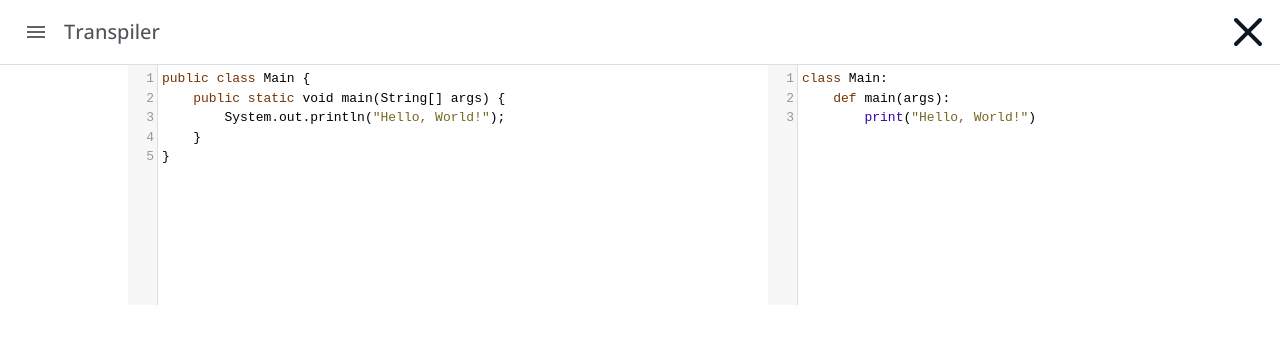
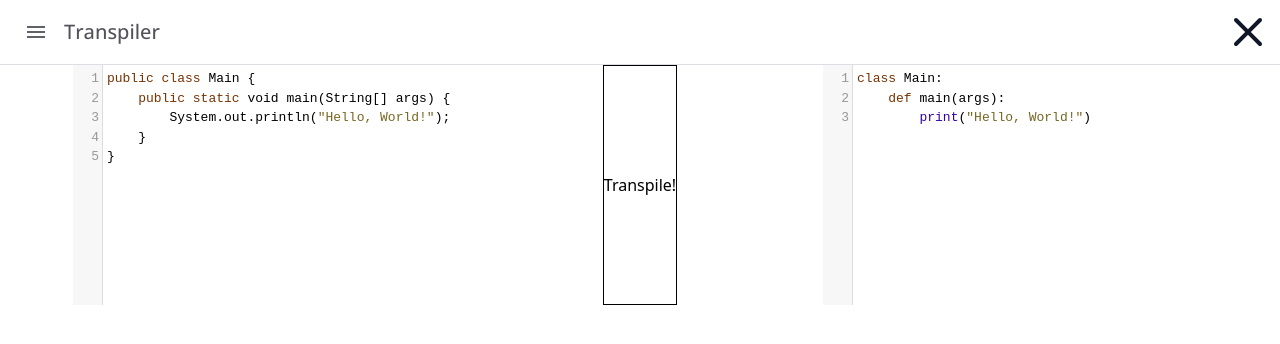
Before and after one commit to 8SIXSect/JavaToPythonTranspilerDemo, a Vue app in the folder jtp-client/: page / in a window 1280 px wide. Shown: the top 344 px of the page. Built offline with nearby package versions, Linux system fonts and the light colour scheme.

Commit message:
Created requirements

```diff
--- a/jtp-client/src/components/TranspilerTextAreas.vue
+++ b/jtp-client/src/components/TranspilerTextAreas.vue
@@ -2,6 +2,8 @@
     <div class="flex justify-around">
         <textarea name="java-editor" id="java-editor" spellcheck="false"
             v-model="javaEditorDefaultText" />
+
+        <button class="border border-black hover:bg-stone-400">Transpile!</button>
 
         <textarea name="python-editor" id="python-editor" spellcheck="false"
             v-model="pythonEditorDefaultText" />
```
Also changed, not shown: 1 other file (tests, documents, lock files or other folders).
